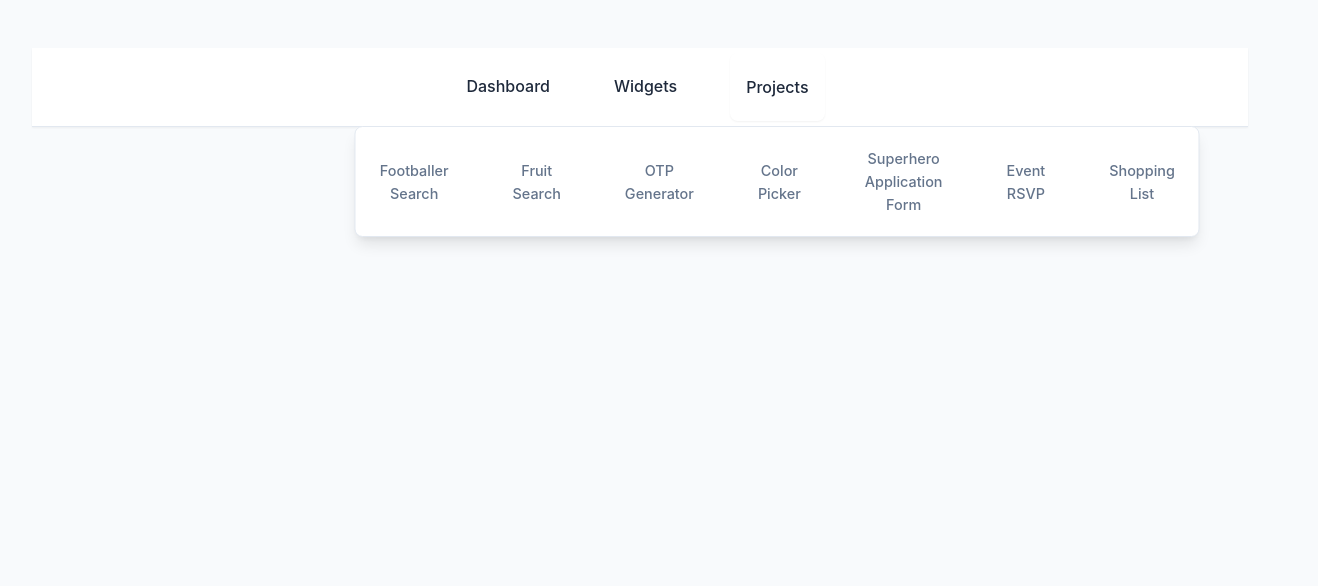
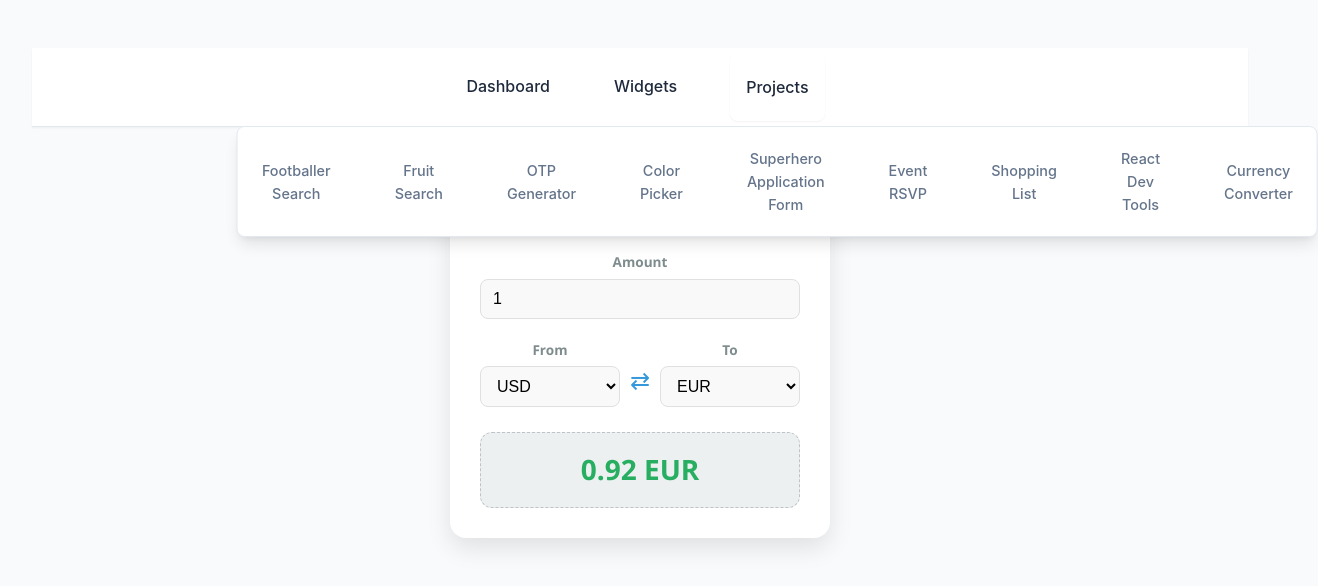
Before and after one commit to j-dio/fcc-react, a React (Vite) app: page /currency-converter in a window 1280 px wide. Both pictures are taken after a click on the button "Projects". Shown: the top 586 px of the page, 1318 px wide, since content can reach past the window. Built offline with nearby package versions, Linux system fonts and the light colour scheme.

Commit message:
Currency Converter

```diff
--- a/src/App.jsx
+++ b/src/App.jsx
@@ -11,6 +11,8 @@ import { OTPGenerator } from "./lessons/04-hooks-deep-dive/OTPGenerator";
 import { SuperheroForm } from "./lessons/05-projects/SuperheroApplicationForm";
 import { EventRSVPForm } from "./lessons/05-projects/EventRSVP";
 import { ShoppingList } from "./lessons/05-projects/ShoppingList";
+import ReactDevToolsSample from "./lessons/06-react-strats-&-debugging/ReactDevToolsSample";
+import { CurrencyConverter } from "./lessons/05-projects/CurrencyConverter";
 
 function App() {
   return (
@@ -26,6 +28,8 @@ function App() {
         <Route path="/superhero-form" element={<SuperheroForm />} />
         <Route path="/rsvp-form" element={<EventRSVPForm />} />
         <Route path="/shopping-list" element={<ShoppingList />} />
+        <Route path="/react-dev-tools" element={<ReactDevToolsSample />} />
+        <Route path="/currency-converter" element={<CurrencyConverter />} />
       </Routes>
     </>
   );
--- a/src/components/navbar.jsx
+++ b/src/components/navbar.jsx
@@ -37,6 +37,12 @@ export const Navbar = () => {
             <li>
               <Link to="/shopping-list">Shopping List</Link>
             </li>
+            <li>
+              <Link to="/react-dev-tools">React Dev Tools</Link>
+            </li>
+            <li>
+              <Link to="/currency-converter">Currency Converter</Link>
+            </li>
           </ul>
         </li>
       </ul>
--- /dev/null
+++ b/src/lessons/05-projects/CurrencyConverter.jsx
@@ -0,0 +1,151 @@
+import React, { useState, useMemo } from "react";
+
+const EXCHANGE_RATES = {
+  USD: 1,
+  EUR: 0.92,
+  GBP: 0.78,
+  JPY: 156.7,
+};
+
+export function CurrencyConverter() {
+  const [amount, setAmount] = useState(1);
+  const [fromCurrency, setFromCurrency] = useState('USD');
+  const [toCurrency, setToCurrency] = useState('EUR');
+
+  const baseAmount = useMemo(() => {
+    const num = parseFloat(amount);
+    if (isNaN(num)) return 0;
+    return num / EXCHANGE_RATES[fromCurrency];
+  }, [amount, fromCurrency]);
+
+  const convertedAmount = baseAmount * EXCHANGE_RATES[toCurrency];
+  const currencyOptions = Object.keys(EXCHANGE_RATES);
+
+  return (
+    <>
+      <style>{`
+        .converter-wrapper {
+          font-family: 'Segoe UI', Roboto, Helvetica, Arial, sans-serif;
+          max-width: 380px;
+          margin: 40px auto;
+          padding: 30px;
+          background: #ffffff;
+          border-radius: 16px;
+          box-shadow: 0 10px 25px rgba(0,0,0,0.1);
+          color: #333;
+        }
+
+        .converter-wrapper h2 {
+          text-align: center;
+          margin-bottom: 25px;
+          margin-top: 0;
+          color: #2c3e50;
+          font-size: 1.5rem;
+        }
+
+        .input-group {
+          margin-bottom: 20px;
+          display: flex;
+          flex-direction: column;
+        }
+
+        .input-group label,
+        .select-group label {
+          font-size: 0.85rem;
+          font-weight: 600;
+          margin-bottom: 6px;
+          color: #7f8c8d;
+          display: block;
+        }
+
+        input, select {
+          width: 100%;
+          color: black;
+          padding: 10px 12px;
+          font-size: 1rem;
+          border: 1px solid #e0e0e0;
+          border-radius: 8px;
+          background-color: #f9f9f9;
+          transition: border-color 0.2s;
+          box-sizing: border-box; /* Ensures padding doesn't break width */
+        }
+
+        input:focus, select:focus {
+          outline: none;
+          border-color: #3498db;
+          background-color: #fff;
+          color: black;
+        }
+
+        .select-row {
+          display: flex;
+          align-items: flex-end; /* Aligns inputs with the arrow */
+          justify-content: space-between;
+          gap: 10px;
+          margin-bottom: 25px;
+        }
+
+        .select-group {
+          flex: 1;
+        }
+
+        .arrow {
+          font-size: 1.5rem;
+          color: #3498db;
+          padding-bottom: 8px; /* Visual adjustment to align with inputs */
+          flex-shrink: 0;
+        }
+
+        .result-display {
+          background-color: #ecf0f1;
+          padding: 20px;
+          border-radius: 12px;
+          text-align: center;
+          border: 1px dashed #bdc3c7;
+        }
+
+        .result-display h3 {
+          margin: 0;
+          color: #27ae60;
+          font-size: 1.75rem;
+        }
+      `}</style>
+
+      <div className="converter-wrapper">
+        <h2>Currency Converter</h2>
+
+        <div className="input-group">
+          <label>Amount</label>
+          <input
+            type="number"
+            value={amount}
+            onChange={(e) => setAmount(e.target.value)}
+            min="0"
+          />
+        </div>
+
+        <div className="select-row">
+          <div className="select-group">
+            <label>From</label>
+            <select value={fromCurrency} onChange={(e) => setFromCurrency(e.target.value)}>
+              {currencyOptions.map((c) => <option key={c} value={c}>{c}</option>)}
+            </select>
+          </div>
+
+          <span className="arrow">⇄</span>
+
+          <div className="select-group">
+            <label>To</label>
+            <select value={toCurrency} onChange={(e) => setToCurrency(e.target.value)}>
+              {currencyOptions.map((c) => <option key={c} value={c}>{c}</option>)}
+            </select>
+          </div>
+        </div>
+
+        <div className="result-display">
+          <h3>{convertedAmount.toFixed(2)} {toCurrency}</h3>
+        </div>
+      </div>
+    </>
+  );
+}
--- /dev/null
+++ b/src/lessons/06-react-strats-&-debugging/ReactDevToolsSample.jsx
@@ -0,0 +1,31 @@
+import { useState } from "react";
+
+export default function ReactDevToolsSample() {
+  const greeting = "Hello, Prop Drilling!";
+  const response = "I'm not here to play!";
+
+  return <Parent greeting={greeting} response={response} />;
+}
+
+const Parent = ({ greeting, response }) => {
+  return <Child greeting={greeting} response={response} />;
+};
+
+const Child = ({ greeting, response }) => {
+  return <Grandchild greeting={greeting} response={response} />;
+};
+
+const Grandchild = ({ greeting, response }) => {
+  const [count, setCount] = useState(0);
+
+  return (
+    <>
+      <h1>{greeting}</h1>
+      <h2>{response}</h2>
+
+      <button onClick={() => setCount(count + 1)}>Increase Count</button>
+      <h2>Count: {count}</h2>
+      <button onClick={() => setCount(count - 1)}>Decrease Count</button>
+    </>
+  );
+};
```
Also changed, not shown: 1 other file (tests, documents, lock files or other folders).
